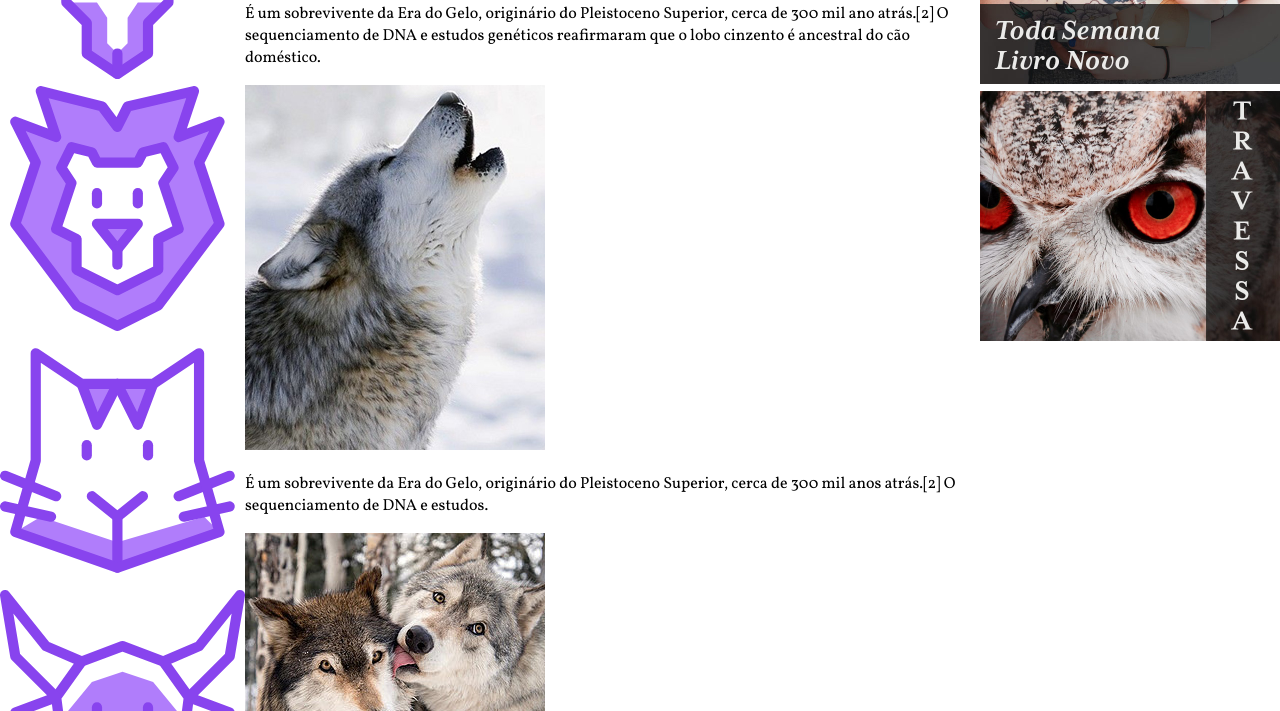
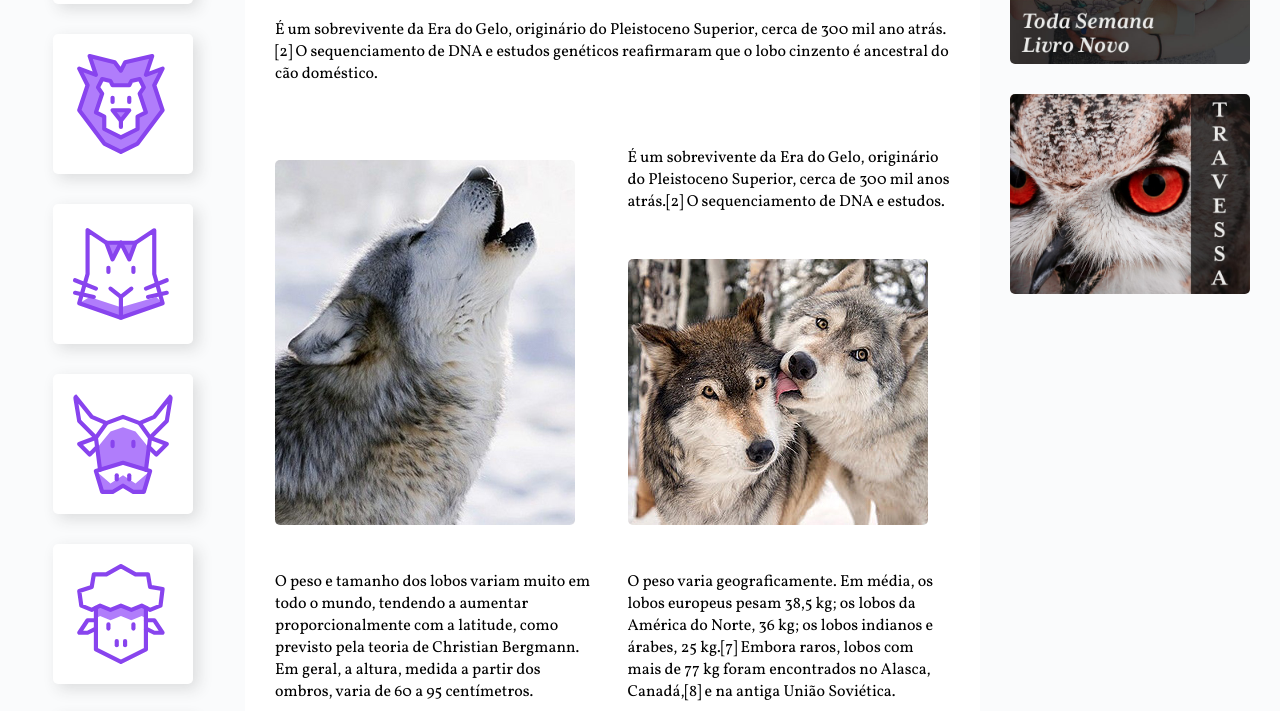
Before and after one commit to vmsilva3/wildbeast, a plain HTML site: page index.html in a window 1280 px wide. Shown: the part 271-982 px from the top of the page. Drawn offline with Linux system fonts and the light colour scheme.

Commit message:
improvement css

```diff
--- a/css/style.css
+++ b/css/style.css
@@ -20,7 +20,9 @@ body {
 }
 
 img {
+  display: block;
   max-width: 100%;
+  border-radius: 5px;
 }
 
 /* GRID GERAL */
@@ -72,18 +74,75 @@ img {
   margin-left: 30px;
 }
 
+/* SIDENAV */
+
 .sidenav {
   grid-area: sidenav;
+  background: #fafbfc;
+  padding: 30px;
 }
+
+.sidenav li a {
+  display: block;
+  min-width: 60px;
+  max-width: 100px;
+  margin: 0 auto 30px auto;
+  background: white;
+  padding: 20px;
+  border-radius: 5px;
+  box-shadow: 5px 5px 15px 0px rgba(44, 44, 44, 0.15);
+  transition: 0.1s ease-out;
+}
+
+.sidenav li a:hover {
+  background: #b07dfb;
+}
+
+/* CONTENT */
 
 .content {
   grid-area: content;
+  max-width: 900px;
+  margin: 0 auto;
+  padding: 30px;
+  display: grid;
+  grid-template-columns: 1fr 1fr;
+  gap: 30px;
 }
+
+.col-wide {
+  grid-column: 1 / -1;
+}
+
+.imagem-1 {
+  grid-row: span 2;
+  align-self: end;
+}
+
+.item-2 {
+  align-self: end;
+}
+
+/* ANUNCIOS */
 
 .anuncios {
   grid-area: anuncios;
+  background: #fafbfc;
+  display: grid;
+  align-content: start;
+  padding: 30px;
+  gap: 30px;
 }
+
+/* FOOTER */
 
 .footer {
   grid-area: footer;
+  background: linear-gradient(135deg, #8844ee, #b07dfb);
 }
+
+.footer p {
+  color: white;
+  text-align: center;
+  padding: 30px;
+}
--- a/index.html
+++ b/index.html
@@ -51,19 +51,19 @@
         </div>
       </div>
 
-      <p>É um sobrevivente da Era do Gelo, originário do Pleistoceno Superior, cerca de 300 mil ano atrás.[2] O sequenciamento de DNA e estudos genéticos reafirmaram que o lobo cinzento é ancestral do cão doméstico.</p>
+      <p class="col-wide">É um sobrevivente da Era do Gelo, originário do Pleistoceno Superior, cerca de 300 mil ano atrás.[2] O sequenciamento de DNA e estudos genéticos reafirmaram que o lobo cinzento é ancestral do cão doméstico.</p>
 
-      <img src="img/wolf1.jpg" alt="Wolf 1">
+      <img src="img/wolf1.jpg" alt="Wolf 1" class="imagem-1">
 
       <p>É um sobrevivente da Era do Gelo, originário do Pleistoceno Superior, cerca de 300 mil anos atrás.[2] O sequenciamento de DNA e estudos.</p>
 
-      <img src="img/wolf2.jpg" alt="Wolf 2">
+      <img src="img/wolf2.jpg" alt="Wolf 2" class="imagem-2">
 
       <p>O peso e tamanho dos lobos variam muito em todo o mundo, tendendo a aumentar proporcionalmente com a latitude, como previsto pela teoria de Christian Bergmann. Em geral, a altura, medida a partir dos ombros, varia de 60 a 95 centímetros.</p>
 
       <p>O peso varia geograficamente. Em média, os lobos europeus pesam 38,5 kg; os lobos da América do Norte, 36 kg; os lobos indianos e árabes, 25 kg.[7] Embora raros, lobos com mais de 77 kg foram encontrados no Alasca, Canadá,[8] e na antiga União Soviética.</p>
 
-      <blockquote class="citacao">
+      <blockquote class="citacao col-wide">
         <p>“Há algo no uivar do lobo que tira um homem do aqui e agora e o transporta para uma floresta da mente.”</p>
       </blockquote>
 
@@ -81,7 +81,7 @@
         <p>É um sobrevivente da Era do Gelo, originário do Pleistoceno Superior, cerca de 300 mil anos atrás.[2] O sequenciamento de DNA e estudos genéticos reafirmam que o lobo cinzento é ancestral do cão doméstico.</p>
       </div>
 
-      <img src="img/wolf3.jpg" alt="Wolf 3">
+      <img src="img/wolf3.jpg" alt="Wolf 3" class="col-wide">
 
     </main>
 
```
